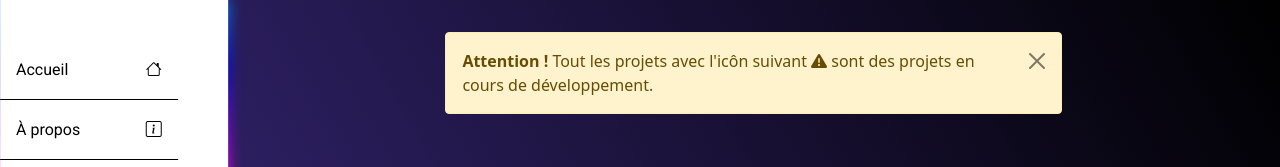
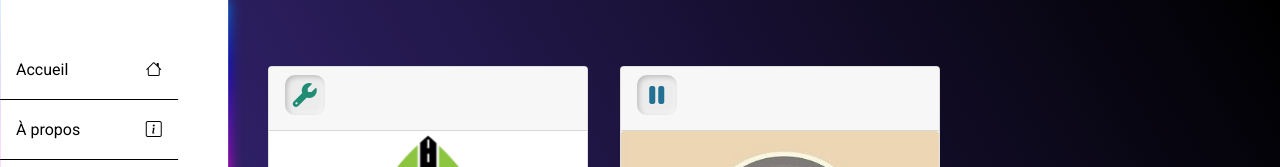
Before and after one commit to Anas7823/Portfolio-EL-KHIAT-Anas, a plain HTML site: page html/realisations.html in a window 1280 px wide. Shown: the top 167 px of the page. Drawn offline with nearby package versions, Linux system fonts and the light colour scheme.

Commit message:
realisation maj

```diff
--- a/css/realisations.css
+++ b/css/realisations.css
@@ -19,13 +19,6 @@ body{
     width: 100%;
     margin: 0;
     padding: 0;
-}
-
-.avertissement{
-    width: 60%;
-    height: auto;
-    margin: 2rem auto !important;
-    margin-top: 2rem;
 }
 
 
--- a/html/realisations.html
+++ b/html/realisations.html
@@ -98,16 +98,8 @@
     <!-- Nav hambuger -->
 
     <div class="contenue container">
-
-        <div class="avertissement">
-            <div class="alert alert-warning alert-dismissible fade show" role="alert">
-                <strong>Attention !</strong> Tout les projets avec l'icôn suivant <i class="fas fa-exclamation-triangle"></i> sont des projets en cours de développement.
-                <button type="button" class="btn-close" data-bs-dismiss="alert" aria-label="Close"></button>
-            </div>
-        </div>
-
         <div class="realisations container" id="realisations">
-
+            <!-- Génération js -->
         </div>
     </div>
 </body>
```
Also changed, not shown: img/realisations/Atelier_du_primeur.png.
